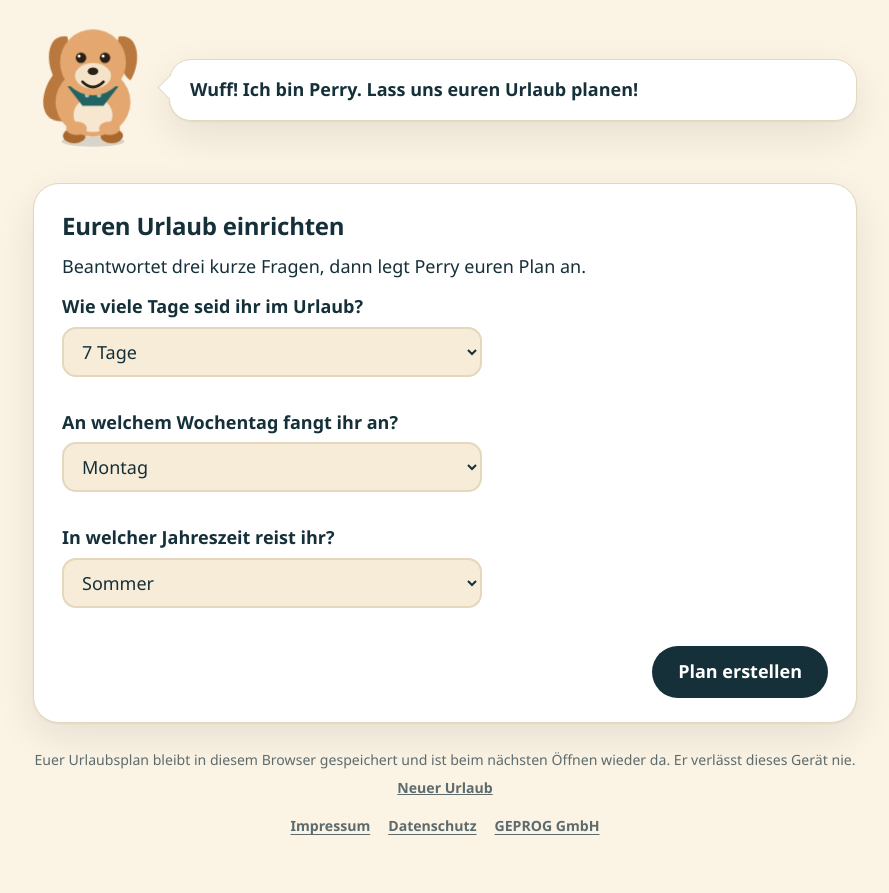
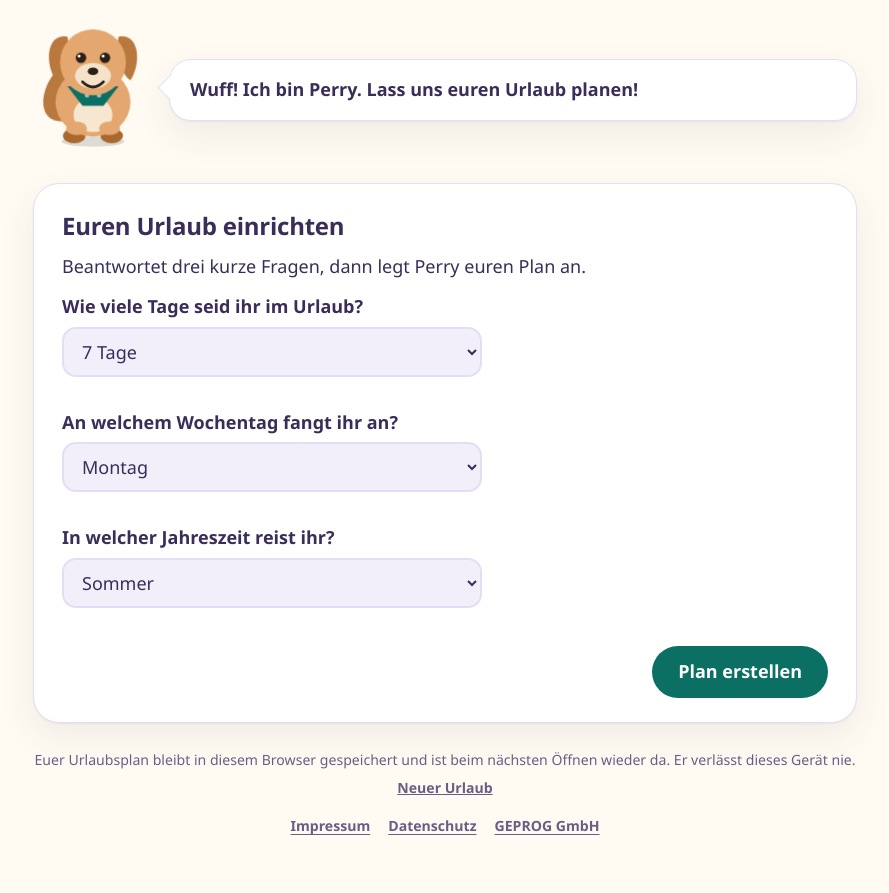
Before and after one commit to geprog/ganzeinfach, a plain HTML site: page perry/index.html in a window 1280 px wide. Shown: the part 64-957 px from the top of the page, without its empty margins (195-1084 px from the left). Drawn offline with Linux system fonts and the light colour scheme.

Commit message:
Perry: helle, bunte Palette statt Dunkel-Theme, eigene Farbe je Wochentag
Standard ist jetzt hell und pastellig statt dunkel/sandfarben; jeder
Wochentag bekommt eine eigene Farbe in Bearbeiten- und Urlaubsansicht.
Dark Mode bleibt über prefers-color-scheme erhalten (kein manueller
Umschalter), mit eigener, ebenfalls bunter Dunkel-Palette je Wochentag.

Co-Authored-By: Claude Sonnet 5 <noreply@anthropic.com>

```diff
--- a/perry/index.html
+++ b/perry/index.html
@@ -33,32 +33,48 @@
 </script>
 <style>
   :root{
-    --bg:#FBF3E3;
+    --bg:#FFFBF2;
     --surface:#FFFFFF;
-    --surface-2:#F7ECD8;
-    --ink:#16303A;
-    --muted:#5C6B6E;
-    --line:#E4D7BD;
-    --accent:#236462;
-    --accent-soft:#DCEEEC;
-    --btn-bg:#16303A;
+    --surface-2:#F2EFFB;
+    --ink:#3A2E59;
+    --muted:#6A5D86;
+    --line:#E3DEF5;
+    --accent:#0B6F64;
+    --accent-soft:#D7F0EC;
+    --btn-bg:#0B6F64;
     --btn-fg:#FFFFFF;
-    --shadow:0 1px 2px rgba(22,33,42,.06), 0 14px 40px rgba(22,33,42,.09);
+    --shadow:0 1px 2px rgba(58,46,89,.06), 0 14px 36px rgba(58,46,89,.08);
     --radius:26px;
+    --day-input-bg:rgba(255,255,255,.65);
+    --day0-bg:#DCEEFC; --day0-line:#8FC6EE;
+    --day1-bg:#E1F6DE; --day1-line:#8FD29B;
+    --day2-bg:#FFF4C2; --day2-line:#E8C23E;
+    --day3-bg:#FFE3EE; --day3-line:#F2A3C3;
+    --day4-bg:#ECE0FB; --day4-line:#C3A3EE;
+    --day5-bg:#FFE9D6; --day5-line:#F0BE8B;
+    --day6-bg:#DCF5F0; --day6-line:#86D2C2;
   }
   @media (prefers-color-scheme: dark){
     :root{
-      --bg:#1B1912;
-      --surface:#241F16;
-      --surface-2:#2A2419;
-      --ink:#F0E7D6;
-      --muted:#C9BBA0;
-      --line:#3A331F;
-      --accent:#7FC9C6;
-      --accent-soft:#1F3A38;
-      --btn-bg:#7FC9C6;
-      --btn-fg:#1B1912;
-      --shadow:0 1px 2px rgba(0,0,0,.4), 0 14px 40px rgba(0,0,0,.35);
+      --bg:#201A33;
+      --surface:#2A2347;
+      --surface-2:#332B57;
+      --ink:#F2EEFA;
+      --muted:#B6ACD6;
+      --line:#463C73;
+      --accent:#4FD3C4;
+      --accent-soft:#1F4A45;
+      --btn-bg:#4FD3C4;
+      --btn-fg:#1B1333;
+      --shadow:0 1px 2px rgba(0,0,0,.4), 0 14px 36px rgba(0,0,0,.35);
+      --day0-bg:#1F3A5C; --day0-line:#4F8DC6;
+      --day1-bg:#1E3F2A; --day1-line:#4FAE6D;
+      --day2-bg:#42350F; --day2-line:#E0B83C;
+      --day3-bg:#4A2238; --day3-line:#E36FA0;
+      --day4-bg:#392A5C; --day4-line:#B48CEA;
+      --day5-bg:#4A3420; --day5-line:#E8A862;
+      --day6-bg:#1E4540; --day6-line:#4FCBB4;
+      --day-input-bg:rgba(0,0,0,.25);
     }
   }
   *{box-sizing:border-box}
@@ -153,6 +169,16 @@
   .day-details summary h3{display:inline-block;margin:0}
   .day-details dl{margin:14px 0 0;display:grid;grid-template-columns:auto 1fr;gap:8px 16px}
   .day-details dt{font-weight:800;color:var(--muted)}
+
+  /* Eine Farbe pro Wochentag */
+  .day-c0{background:var(--day0-bg);border-color:var(--day0-line)}
+  .day-c1{background:var(--day1-bg);border-color:var(--day1-line)}
+  .day-c2{background:var(--day2-bg);border-color:var(--day2-line)}
+  .day-c3{background:var(--day3-bg);border-color:var(--day3-line)}
+  .day-c4{background:var(--day4-bg);border-color:var(--day4-line)}
+  .day-c5{background:var(--day5-bg);border-color:var(--day5-line)}
+  .day-c6{background:var(--day6-bg);border-color:var(--day6-line)}
+  .day-card input[type="text"]{background:var(--day-input-bg)}
   .day-details dd{margin:0}
 
   /* Checklisten (Packliste / Einkaufsliste) */
@@ -209,8 +235,8 @@
           <ellipse cx="80" cy="150" rx="26" ry="23" fill="#FBF3E3" opacity=".85"/>
           <ellipse class="paw paw-l" cx="58" cy="168" rx="14" ry="9" fill="#E3A76F"/>
           <ellipse class="paw paw-r" cx="102" cy="168" rx="14" ry="9" fill="#E3A76F"/>
-          <path d="M46 112 L114 112 L94 138 L66 138 Z" fill="#236462"/>
-          <circle cx="80" cy="113" r="7" fill="#236462"/>
+          <path d="M46 112 L114 112 L94 138 L66 138 Z" fill="#0B6F64"/>
+          <circle cx="80" cy="113" r="7" fill="#0B6F64"/>
           <circle cx="72" cy="124" r="3" fill="#FFFFFF" opacity=".6"/>
           <circle cx="88" cy="124" r="3" fill="#FFFFFF" opacity=".6"/>
           <path class="ear ear-l" d="M46 46 C 20 40, 14 78, 30 104 C 44 96, 50 64, 46 46 Z" fill="#B9793E"/>
@@ -427,6 +453,7 @@
   }
 
   function weekdayFor(i){ return WEEKDAYS[(state.startTag + i) % 7]; }
+  function dayColorClass(i){ return "day-c" + ((state.startTag + i) % 7); }
 
   function renderToolbar(){
     if(!state.eingerichtet){ elToolbar.innerHTML = ""; return; }
@@ -474,14 +501,14 @@
       return '<div class="field"><label for="' + id + '">' + label + '</label>' +
         '<input type="text" id="' + id + '" data-day="' + i + '" data-feld="' + feld + '" value="' + escapeHtml(tag[feld]) + '"></div>';
     }).join("");
-    return '<section class="day-card"><h3>Tag ' + (i+1) + ' – ' + weekdayFor(i) + '</h3><div class="day-grid">' + felderHtml + '</div></section>';
+    return '<section class="day-card ' + dayColorClass(i) + '"><h3>Tag ' + (i+1) + ' – ' + weekdayFor(i) + '</h3><div class="day-grid">' + felderHtml + '</div></section>';
   }
   function dayCardView(tag, i){
     var rows = FELDER.map(function(f){
       var feld = f[0], label = f[1];
       return "<dt>" + label + "</dt><dd>" + (tag[feld] ? escapeHtml(tag[feld]) : "–") + "</dd>";
     }).join("");
-    return '<details class="day-details"><summary><h3>Tag ' + (i+1) + ' – ' + weekdayFor(i) + '</h3></summary><dl>' + rows + '</dl></details>';
+    return '<details class="day-details ' + dayColorClass(i) + '"><summary><h3>Tag ' + (i+1) + ' – ' + weekdayFor(i) + '</h3></summary><dl>' + rows + '</dl></details>';
   }
 
   function renderPlan(){
```
Also changed, not shown: index.html (+2 -2 lines).
